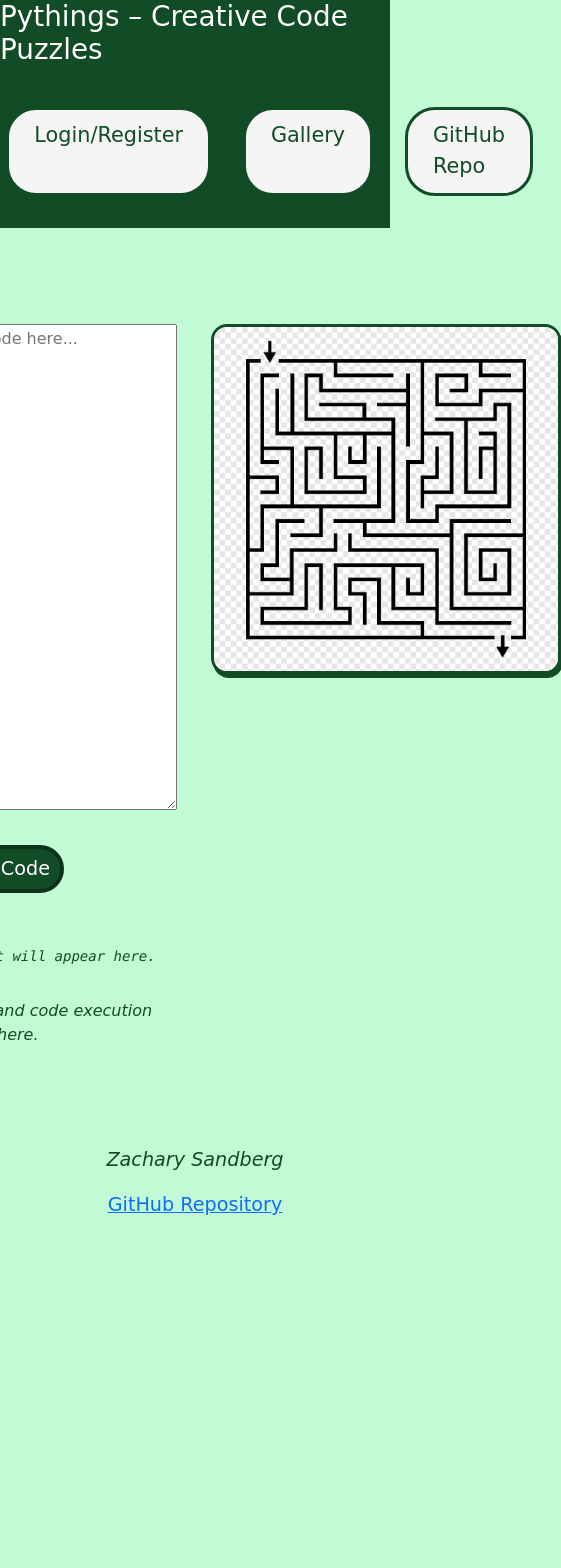
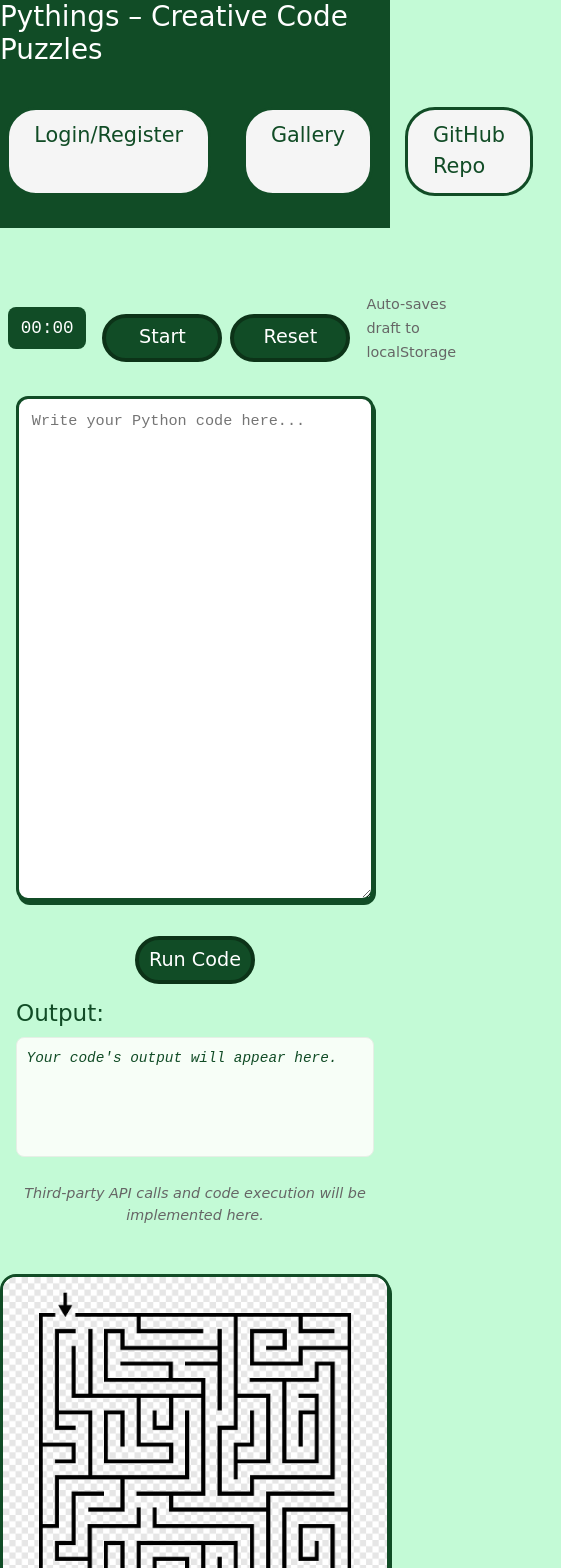
Before and after one commit to Zach31224/startup, a React (Vite) app: page /editor in a window 390 px wide. Shown: the top 1568 px of the page, 561 px wide, since content can reach past the window. Before the commit the page ends 1239 px from the top, so only its background shows below. Built offline with nearby package versions, Linux system fonts and the light colour scheme.

Commit message:
fixed formatting and implementation of the timer in editor.jsx, added timer and buttons to editor.css.

```diff
--- a/src/editor/editor.css
+++ b/src/editor/editor.css
@@ -65,3 +65,93 @@
 .editor-run-btn:hover {
   background: #137d41;
 }
+
+.editor-header {
+  width: 100%;
+  max-width: 900px;
+  margin: 0 auto 1rem;
+  display: flex;
+  justify-content: space-between;
+  align-items: center;
+  gap: 1rem;
+  padding: 0 0.5rem;
+}
+
+.editor-textarea {
+  width: 100%;
+  min-height: 320px;
+  padding: 0.6rem 0.8rem;
+  font-family: 'Courier New', monospace;
+  font-size: 0.95rem;
+  line-height: 1.5rem;
+  border: 3px solid #114c26;
+  border-radius: 12px;
+  outline: none;
+  resize: vertical;
+  color: #0b2d17;
+  background: #fff;
+  box-shadow: 2px 4px 0 #114c26;
+}
+
+.editor-output,
+.editor-output pre,
+.editor-output code {
+  display: block;
+  width: 100%;
+  min-height: 120px;
+  max-height: 280px;
+  overflow: auto;
+  padding: 0.6rem;
+  background: #f7fef7;
+  border-radius: 8px;
+  border: 1px solid #e6efe6;
+  font-family: 'Courier New', monospace;
+  font-size: 0.9rem;
+  color: #114c26;
+  margin: 0;
+}
+
+.system-event {
+  margin-top: 0.6rem;
+  font-size: 0.9rem;
+  color: #666;
+  max-width: 600px;
+  text-align: center;
+}
+
+.editor-meta small {
+  color: #666;
+  font-size: 0.9rem;
+}
+
+.editor-code-area > div,
+.editor-code-area > textarea,
+.editor-code-area > .editor-actions {
+  width: 100%;
+}
+
+.editor-actions {
+  display: flex;
+  align-items: center;
+  gap: 0.8rem;
+  margin-top: 0.6rem;
+}
+
+@media (max-width: 900px) {
+  .editor-container {
+    flex-direction: column;
+    align-items: stretch;
+    padding: 1rem 0;
+  }
+
+  .editor-code-area {
+    width: 100%;
+    padding: 0 1rem;
+  }
+
+  .editor-maze-img {
+    width: 100%;
+    max-width: 420px;
+    margin: 0 auto;
+  }
+}
--- a/src/editor/editor.jsx
+++ b/src/editor/editor.jsx
@@ -4,6 +4,7 @@ import './editor.css';
 export function Editor() {
   return (
     <main>
+      <Timer />
       <div className="editor-container">
         <div className="editor-code-area">
           <textarea className="editor-textarea" rows="20" cols="40" placeholder="Write your Python code here..."></textarea>
@@ -21,6 +22,7 @@ export function Editor() {
     </main>
   );
 }
+
 export function Timer() {
   const [elapsed, setElapsed] = React.useState(0);
   const [running, setRunning] = React.useState(false);
@@ -33,7 +35,6 @@ React.useEffect(() => {
         setElapsed((s) => s + 1);
       }, 1000);
     } else {
-    // stop timer
       if (intervalRef.current) {
         clearInterval(intervalRef.current);
         intervalRef.current = null;
@@ -46,16 +47,15 @@ React.useEffect(() => {
       }
     };
   }, [running]);
+
   const editorDisabled = false;
 
-// Formatting helper (mm:ss)
   function formatTime(sec) {
     const m = Math.floor(sec / 60);
     const s = sec % 60;
     return `${String(m).padStart(2, '0')}:${String(s).padStart(2, '0')}`;
   }
 
-// Start/pause/reset handlers
   function handleStart() {
     setRunning(true);
   }
@@ -67,6 +67,21 @@ function handlePause() {
   function handleReset() {
     setRunning(false);
     setElapsed(0);
-  setOutput('');
   }
+
+  return (
+    <div className="editor-header">
+      <div className="timer">
+        <span className="timer-badge">{formatTime(elapsed)}</span>
+        <div className="timer-controls">
+          {!running && <button className="editor-run-btn" onClick={handleStart}>Start</button>}
+          {running && <button className="editor-run-btn" onClick={handlePause}>Pause</button>}
+          <button className="editor-run-btn" onClick={handleReset}>Reset</button>
+        </div>
+      </div>
+      <div className="editor-meta">
+        <small>Auto-saves draft to localStorage</small>
+      </div>
+    </div>
+  );
 }
```
Lines whose indentation alone changed are shown as unchanged.
